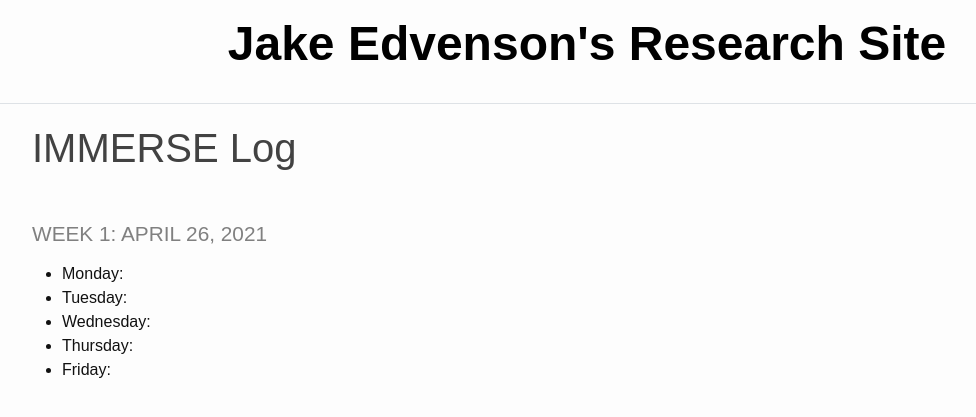
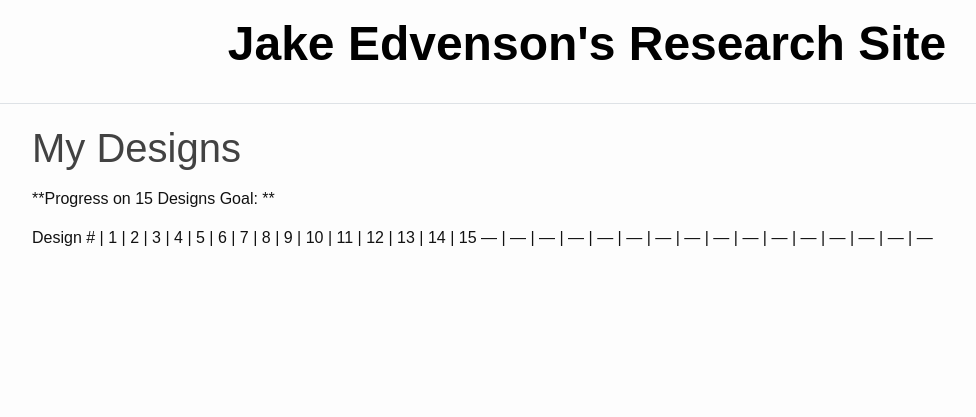
Before and after one commit to JakeEdvenson/JakeEdvenson.github.io, a Jekyll site: the page built from _pages/log.md, in a window 1280 px wide. Shown: the top 417 px of the page, without its empty margins (53-1029 px from the left). Built offline with Jekyll 4.4.1, drawn with Linux system fonts in a browser that asks for light colours.

Commit message:
Update log.md

```diff
--- a/_pages/log.md
+++ b/_pages/log.md
@@ -1,12 +1,9 @@
 ---
 layout: default
-title: IMMERSE Log
+title: My Designs
 ---
 
-### Week 1: April 26, 2021
+**Progress on 15 Designs Goal: **
 
-* **Monday**:
-* **Tuesday**:
-* **Wednesday**:
-* **Thursday**:
-* **Friday**:
+Design # | 1 | 2 | 3 | 4 | 5 | 6 | 7 | 8 | 9 | 10 | 11 | 12 | 13 | 14 | 15
+--- | --- | --- | --- | --- | --- | --- | --- | --- | --- | --- | --- | --- | --- | --- | ---
```
